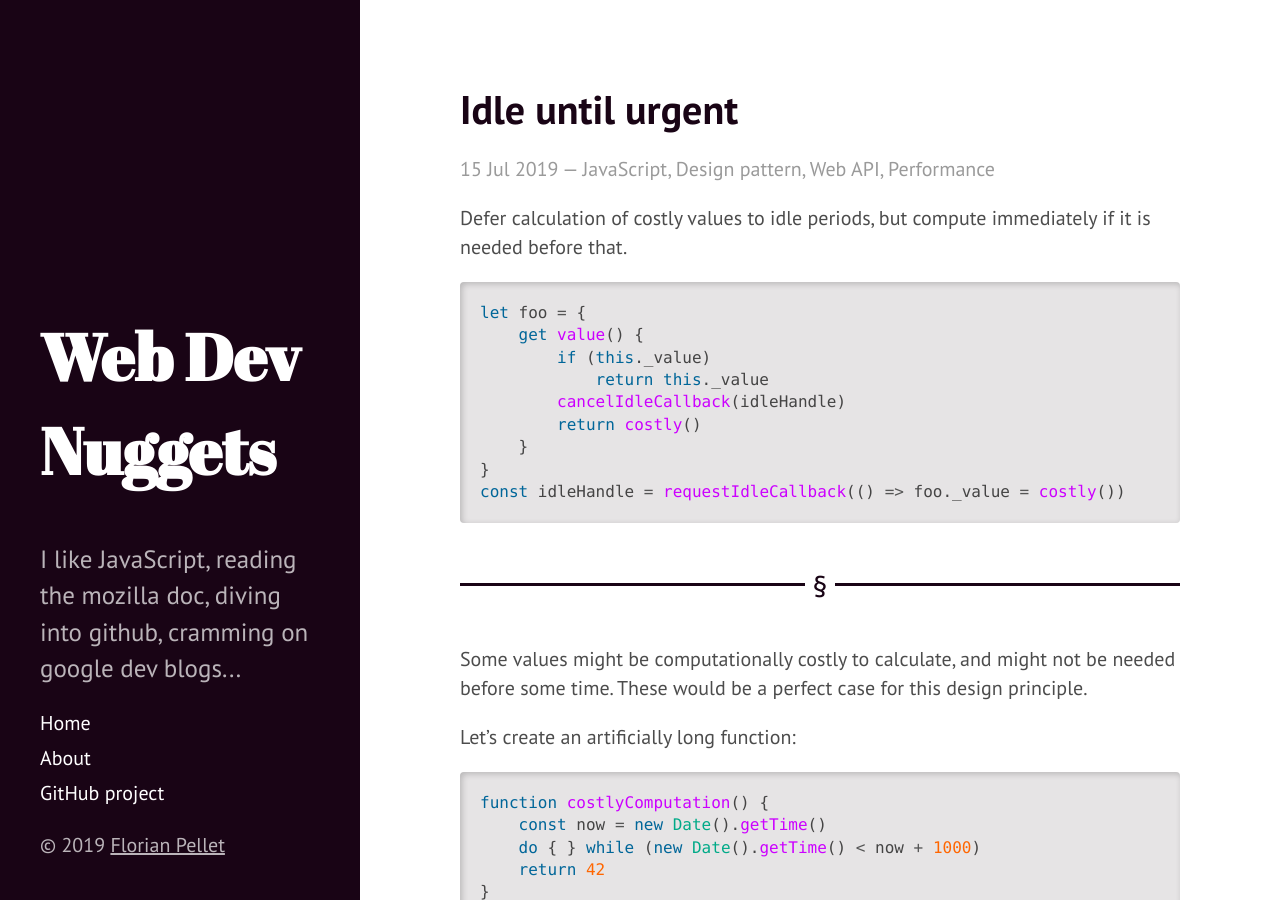
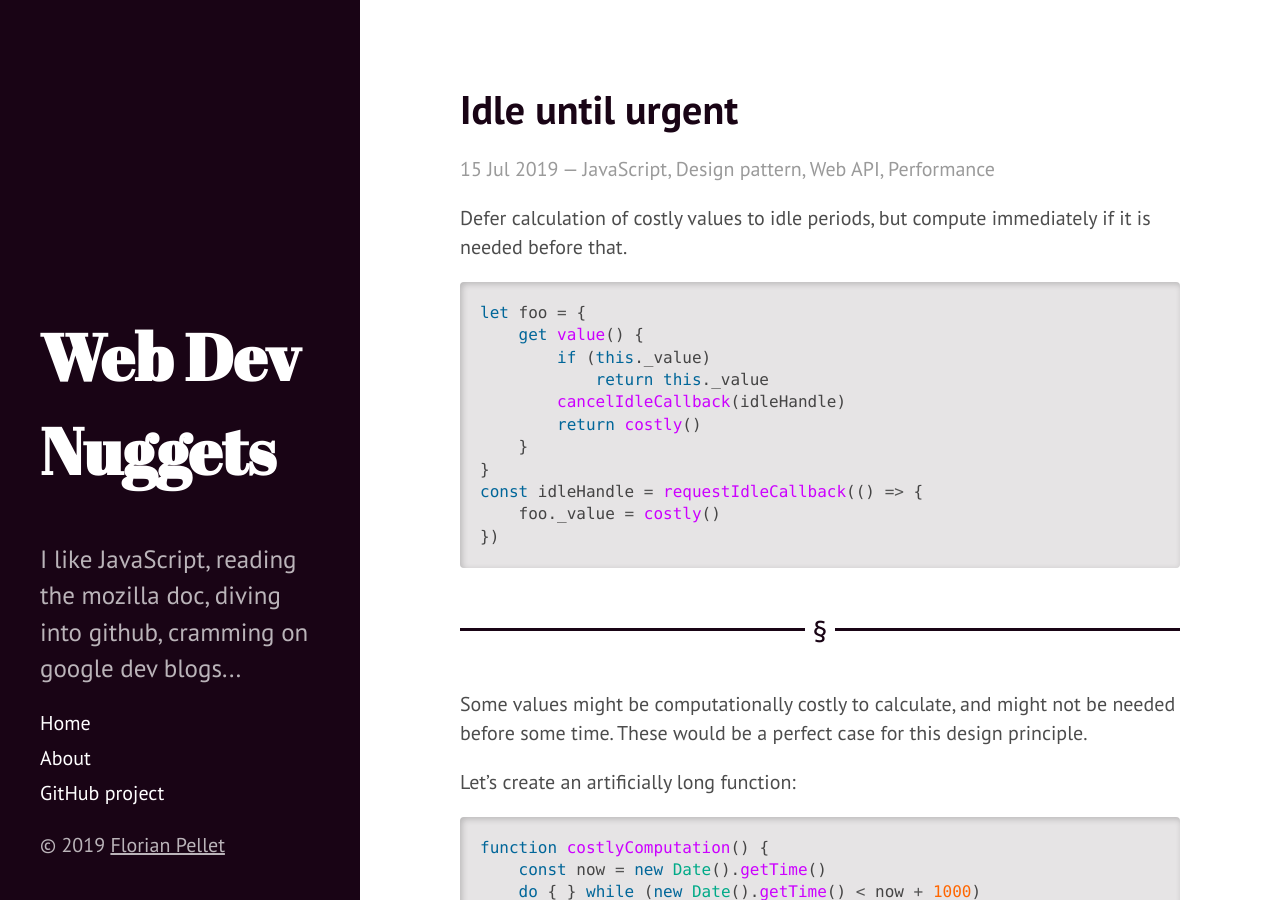
Before and after one commit to Sheraff/TIL, a Jekyll site: the page built from _posts/2019-07-15-Idle-until-urgent.md, in a window 1280 px wide and 900 px high. Built offline with Jekyll 4.4.1, drawn with Linux system fonts in a browser that asks for light colours.

````diff
--- a/_posts/2019-07-15-Idle-until-urgent.md
+++ b/_posts/2019-07-15-Idle-until-urgent.md
@@ -14,7 +14,9 @@ let foo = {
         return costly()
     }
 }
-const idleHandle = requestIdleCallback(() => foo._value = costly())
+const idleHandle = requestIdleCallback(() => {
+    foo._value = costly()
+})
 ```
 
 <hr>
````
